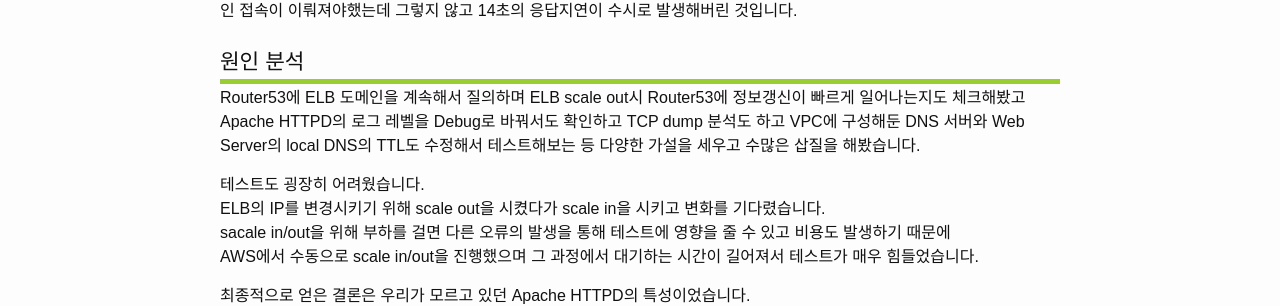
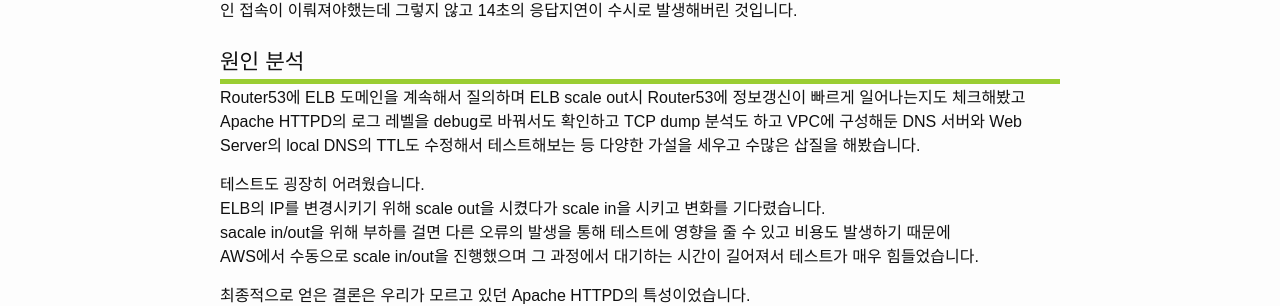
Before and after one commit to dveamer/dveamer.github.io, a Jekyll site: the page built from _posts/BackEnd/2018-07-21-TroubleshootingDNSHAOnAWS.md, in a window 1280 px wide and 900 px high, scrolled down 3364 px. Shown: the part 147-453 px from the top of the window. Built offline with Jekyll 4.4.1, drawn with Linux system fonts in a browser that asks for light colours; comment, search, counter and statistics services are not loaded.

Commit message:
homepage

```diff
--- a/_posts/BackEnd/2018-07-21-TroubleshootingDNSHAOnAWS.md
+++ b/_posts/BackEnd/2018-07-21-TroubleshootingDNSHAOnAWS.md
@@ -91,7 +91,7 @@
 ## 원인 분석
 
 Router53에 ELB 도메인을 계속해서 질의하며 ELB scale out시 Router53에 정보갱신이 빠르게 일어나는지도 체크해봤고
-Apache HTTPD의 로그 레벨을 Debug로 바꿔서도 확인하고 TCP dump 분석도 하고
+Apache HTTPD의 로그 레벨을 debug로 바꿔서도 확인하고 TCP dump 분석도 하고
 VPC에 구성해둔 DNS 서버와 Web Server의 local DNS의 TTL도 수정해서 테스트해보는 등 다양한 가설을 세우고 수많은 삽질을 해봤습니다.
 
 테스트도 굉장히 어려웠습니다.
```
